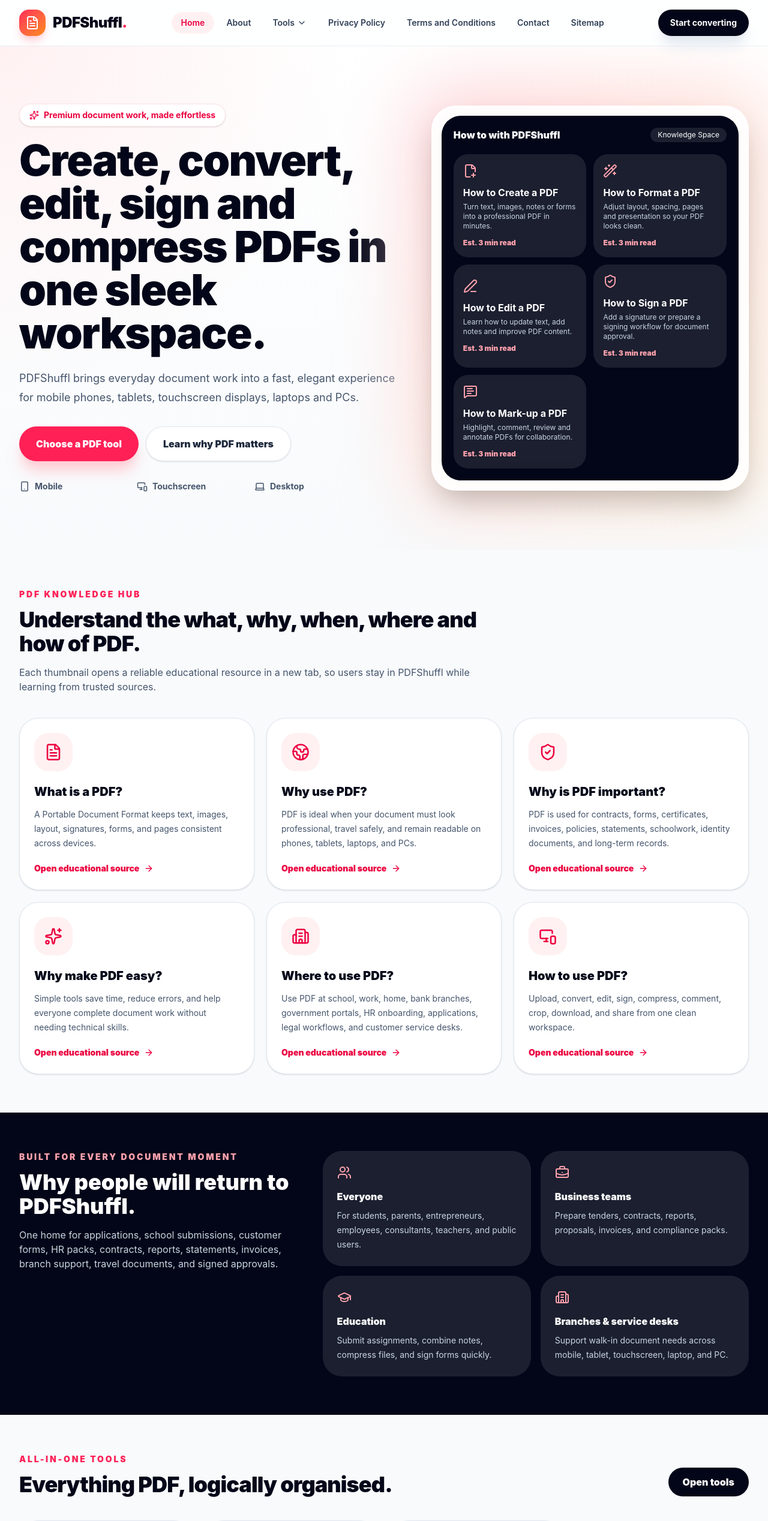
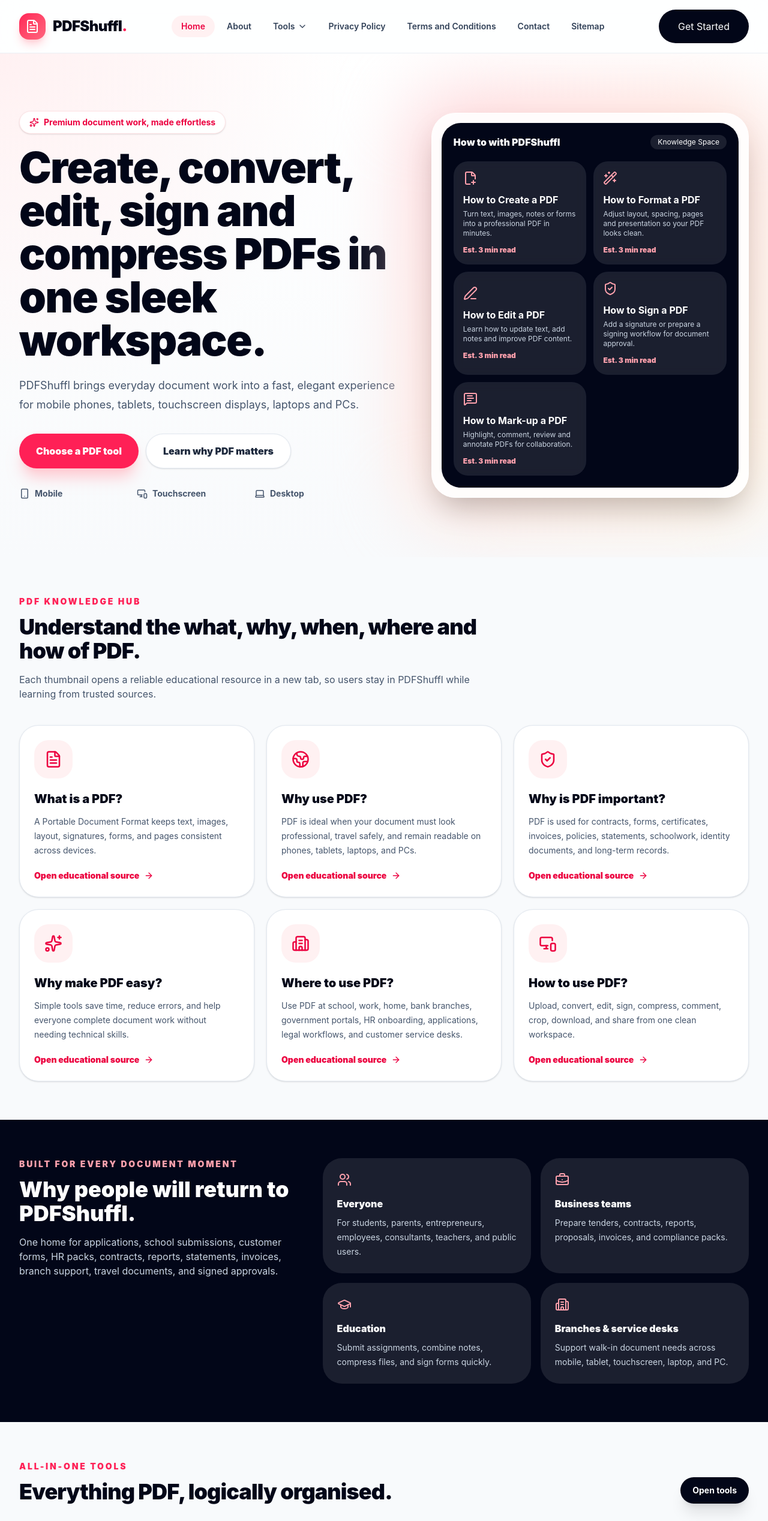
Before and after one commit to Rgenneker/pdfy-website, a React (Vite) app: page / in a window 1280 px wide. Shown: the top 2536 px of the page at 60% size. Built offline with nearby package versions, Linux system fonts and the light colour scheme.

Commit message:
Update page navigation and button hover effects

```diff
--- a/src/App.jsx
+++ b/src/App.jsx
@@ -340,7 +340,7 @@
           }}
           className="flex items-center gap-3"
         >
-          <span className="grid h-11 w-11 place-items-center rounded-2xl bg-gradient-to-br from-rose-500 to-orange-400 text-white shadow-lg shadow-rose-200">
+          <span className="grid h-11 w-11 place-items-center rounded-2xl bg-gradient-to-br from-rose-500 to-rose-400 text-white shadow-lg shadow-rose-200">
             <FileText />
           </span>
           <span className="text-2xl font-black tracking-tight text-slate-950">
@@ -356,9 +356,9 @@
             setOpen(false);
             window.scrollTo({ top: 0, behavior: "smooth" });
           }}
-          className="hidden rounded-full bg-slate-950 px-5 py-3 text-sm font-bold text-white shadow-xl shadow-slate-200 lg:block"
+          className="rounded-full bg-slate-950 px-8 py-4 text-white transition-all duration-300 hover:scale-105 hover:bg-rose-500 hover:shadow-xl hover:shadow-rose-200"
         >
-          Start converting
+          Get Started
         </button>
 
         <button
@@ -468,7 +468,7 @@
 function ToolShowcase({ setActivePage }) {
   return (
     <section className="mx-auto max-w-7xl px-4 py-16 lg:px-8">
-      <div className="mb-10 flex flex-col justify-between gap-4 md:flex-row md:items-end"><div><p className="text-sm font-black uppercase tracking-[0.2em] text-rose-500">All-in-one tools</p><h2 className="mt-3 text-4xl font-black tracking-tight text-slate-950">Everything PDF, logically organised.</h2></div><button onClick={() => setActivePage("Tools")} className="rounded-full bg-slate-950 px-6 py-3 font-black text-white">Open tools</button></div>
+      <div className="mb-10 flex flex-col justify-between gap-4 md:flex-row md:items-end"><div><p className="text-sm font-black uppercase tracking-[0.2em] text-rose-500">All-in-one tools</p><h2 className="mt-3 text-4xl font-black tracking-tight text-slate-950">Everything PDF, logically organised.</h2></div><button onClick={() => setActivePage("Tools")} className="rounded-full bg-slate-950 px-5 py-3 text-sm font-bold text-white shadow-xl transition-all duration-300 hover:bg-rose-500 hover:scale-105 hover:shadow-2xl hover:shadow-rose-300">Open tools</button></div>
       <div className="grid gap-5 lg:grid-cols-4">
         {toolGroups.map((group) => <div key={group.title} className="rounded-[2rem] border border-slate-200 bg-white p-5 shadow-sm"><h3 className="mb-4 font-black text-slate-950">{group.title}</h3><div className="grid gap-2">{group.tools.map((tool) => { const Icon = tool.icon; return <div key={tool.name} className="flex items-center gap-3 rounded-2xl bg-slate-50 p-3"><Icon size={18} className="text-rose-500" /><span className="text-sm font-bold text-slate-700">{tool.name}</span></div>; })}</div></div>)}
       </div>
@@ -1536,7 +1536,9 @@
 }
 
 export default function PDFShufflWebsite() {
-  const [activePage, setActivePage] = useState("Home");
+  const [activePage, setActivePage] = useState("Home");useEffect(() => {
+    window.scrollTo(0, 0);
+  }, [activePage]);
   const [selectedTool, setSelectedTool] = useState("Create PDF");
   const page = useMemo(() => {
     if (activePage === "Home") return <Home setActivePage={setActivePage} />;
```
